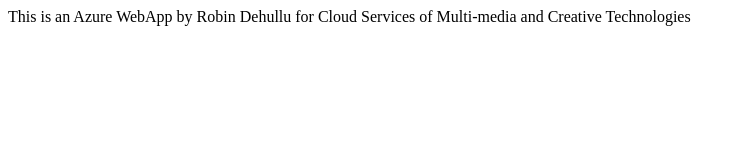
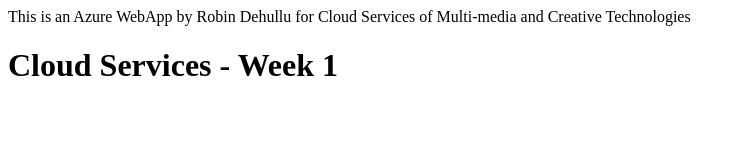
Before and after one commit to robindehullu-howest/cs-w01, a plain HTML site: page index.html in a window 1280 px wide. Shown: the whole page, without its empty margins (0-745 px from the left). Drawn offline with Linux system fonts and the light colour scheme.

Commit message:
Added h1

```diff
--- a/index.html
+++ b/index.html
@@ -1 +1,2 @@
 <header>This is an Azure WebApp by Robin Dehullu for Cloud Services of Multi-media and Creative Technologies</header>
+<h1>Cloud Services - Week 1</h1>
```
